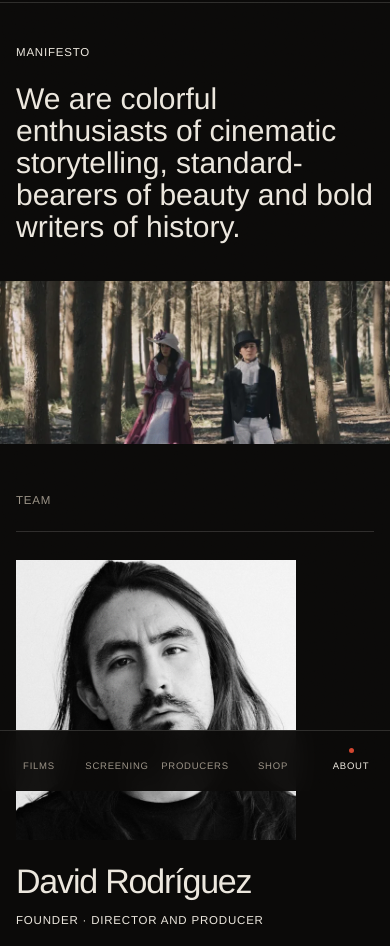
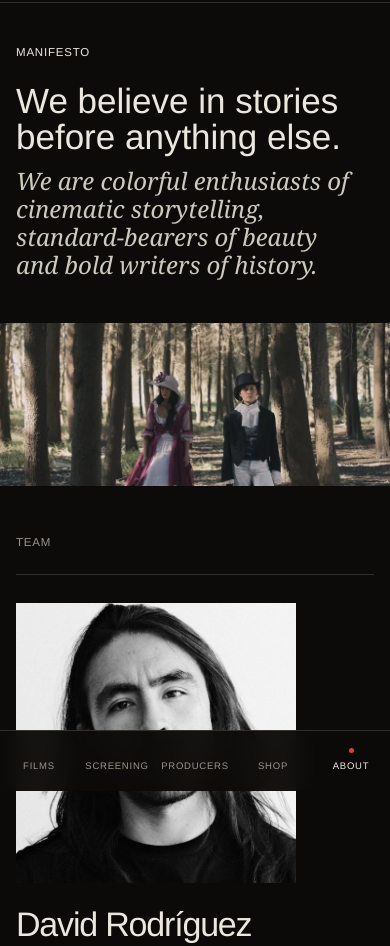
Before and after one commit to roadswind/elcaminocine, an Astro site: page /en/about in a window 390 px wide. Shown: the part 53-999 px from the top of the page. Built offline with nearby package versions, Linux system fonts and the light colour scheme; Astro itself is replaced by a stand-in of ours.

Commit message:
Restaura el titular del manifiesto y renombra el retrato para evitar la caché
Co-Authored-By: Claude Fable 5.2 <noreply@anthropic.com>
Claude-Session: https://claude.ai/code/session_015rRVYskgiaBY1sSJ4o127J

```diff
--- a/src/data/team.json
+++ b/src/data/team.json
@@ -1,8 +1,10 @@
 {
   "manifestoEs": [
+    "Creemos en las historias antes que en cualquier otra cosa.",
     "Somos coloridos entusiastas de la narrativa cinematográfica, abanderados de la belleza y audaces escritores de la historia."
   ],
   "manifestoEn": [
+    "We believe in stories before anything else.",
     "We are colorful enthusiasts of cinematic storytelling, standard-bearers of beauty and bold writers of history."
   ],
   "members": [
@@ -10,7 +12,7 @@
       "name": "David Rodríguez",
       "roleEs": "Fundador · Director y productor",
       "roleEn": "Founder · Director and producer",
-      "photo": "/media/team/david-rodriguez.webp",
+      "photo": "/media/team/david-rodriguez-bn.webp",
       "bioEs": "Nacido en Bogotá, se interesó por el cine desde temprana edad tras ver su primera película en una sala, Tarzán (1999); de ahí en adelante pasaría cientos de horas devorando las películas que daban por televisión. Estudió cine en la Universidad Manuela Beltrán, donde descubrió su más grande pasión: las historias. Queriendo ser director desde el primer día de academia, se encontró con la necesidad de construir un relato propio, con personajes que catalizan los miles de rostros que conoció en sus aventuras nocturnas. Fundó EL CAMINO CINE para darle forma a su sueño: tener su propio estudio de cine. Es escritor y director de Nancy & Nancy, su primera película fuera de la escuela, un retrato de la crisis de salud mental de la sociedad moderna, y de Los tres extraños, un cortometraje sobre la violencia, la guerra abierta e interna del hombre y la crueldad de la época de la conquista.",
       "bioEn": "Born in Bogotá, he fell for cinema at an early age after watching his first film in a theater, Tarzan (1999); from then on he spent hundreds of hours devouring whatever films played on television. He studied film at Universidad Manuela Beltrán, where he discovered his greatest passion: stories. Wanting to be a director from his first day of school, he found he needed to build a narrative of his own, with characters that channel the thousands of faces he met on his nighttime adventures. He founded EL CAMINO CINE to give shape to his dream: a film studio of his own. He is the writer and director of Nancy & Nancy, his first film outside school, a portrait of modern society’s mental health crisis, and of Los tres extraños, a short film about violence, man’s open and inner war, and the cruelty of the conquest era."
     }
--- a/src/views/About.astro
+++ b/src/views/About.astro
@@ -43,7 +43,7 @@ const initials = (n: string) => n.split(' ').map((w) => w[0]).slice(0, 2).join('
 <style>
   .man { margin-top: 22px; }
   .man p { font-family: var(--serif); font-style: italic; font-size: clamp(24px, 3vw, 50px); line-height: 1.16; max-width: 26ch; margin: 0 0 .7em; color: #cfc8bc; }
-  .man p.first { font-family: var(--display); font-style: normal; font-size: clamp(30px, 4.4vw, 72px); line-height: 1.06; max-width: 22ch; color: var(--ink); margin-bottom: .35em; }
+  .man p.first { font-family: var(--display); font-style: normal; font-size: clamp(35px, 5.8vw, 100px); line-height: 1.02; max-width: 17ch; color: var(--ink); margin-bottom: .35em; }
   .band { aspect-ratio: 2.39 / 1; overflow: hidden; } .band img { width: 100%; height: 100%; object-fit: cover; }
   .m { display: grid; grid-template-columns: minmax(200px, 360px) 1fr; gap: clamp(24px, 5vw, 80px); margin-top: 22px; border-top: 1px solid var(--line); padding-top: 28px; }
   .ph { aspect-ratio: 1 / 1; background: radial-gradient(120% 90% at 30% 0%, #26221d 0%, #100e0d 65%); display: grid; place-items: center; overflow: hidden; }
```
Also changed, not shown: public/media/team/david-rodriguez-bn.webp (renamed from public/media/team/david-rodriguez.webp).
